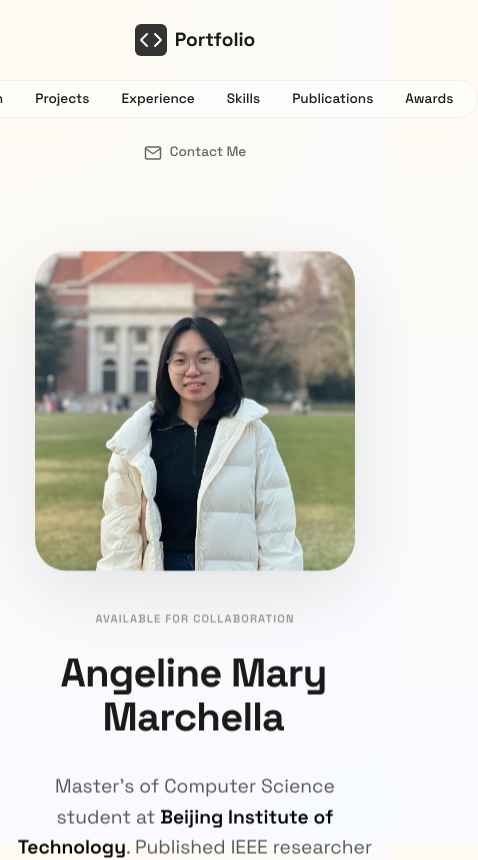
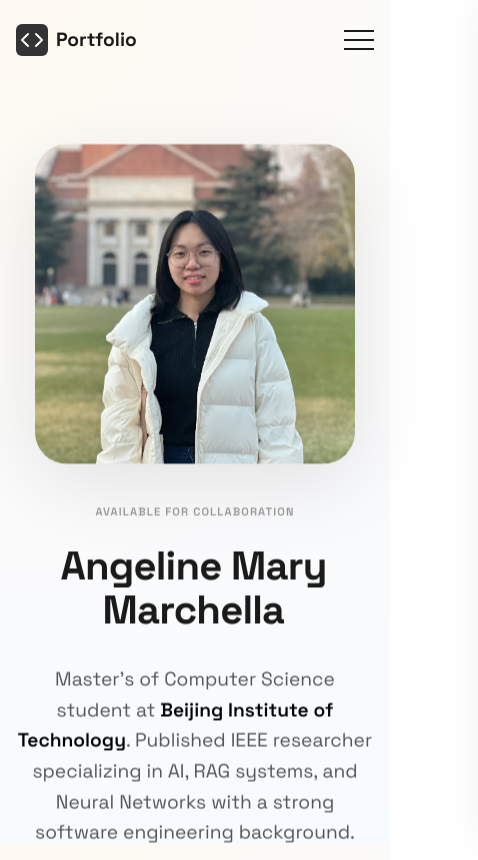
Before and after one commit to angelinemarym/portfolio-app, a React (Vite) app: page / in a window 390 px wide. Shown: the top 860 px of the page, 478 px wide, since content can reach past the window. Built offline with nearby package versions, Linux system fonts and the light colour scheme.

Commit message:
feat: Implement initial React portfolio application with dynamic content sections and interactive UI components.

```diff
--- a/src/App.jsx
+++ b/src/App.jsx
@@ -141,6 +141,7 @@ const Modal = ({ isOpen, onClose, award }) => {
 function App() {
     const [time, setTime] = React.useState(new Date());
     const [location, setLocation] = React.useState('');
+    const [isMenuOpen, setIsMenuOpen] = React.useState(false);
     const [selectedAward, setSelectedAward] = React.useState(null);
 
     React.useEffect(() => {
@@ -161,6 +162,9 @@ function App() {
         return date.toLocaleTimeString([], { hour: '2-digit', minute: '2-digit', hour12: true });
     };
 
+    const toggleMenu = () => setIsMenuOpen(!isMenuOpen);
+    const closeMenu = () => setIsMenuOpen(false);
+
     return (
         <div className="app-container" style={{ padding: '0 2rem' }}>
             <header className="header-container">
@@ -170,21 +174,31 @@ function App() {
                     </div>
                     Portfolio
                 </div>
-                <nav style={{ background: 'rgba(255,255,255,0.5)', backdropFilter: 'blur(10px)', padding: '0.5rem 1.5rem', borderRadius: '30px', border: '1px solid var(--glass-border)' }}>
+
+                <button className={`menu-toggle ${isMenuOpen ? 'open' : ''}`} onClick={toggleMenu} aria-label="Toggle menu">
+                    <span></span>
+                    <span></span>
+                    <span></span>
+                </button>
+
+                <nav className={`nav-menu ${isMenuOpen ? 'active' : ''}`}>
                     <ul style={{ display: 'flex', gap: '2rem', listStyle: 'none', fontSize: '0.85rem', fontWeight: 500 }}>
-                        <li><a href="#education">Education</a></li>
-                        <li><a href="#projects">Projects</a></li>
-                        <li><a href="#experience">Experience</a></li>
-                        <li><a href="#skills">Skills</a></li>
-                        <li><a href="#publications">Publications</a></li>
-                        <li><a href="#awards">Awards</a></li>
+                        <li><a href="#education" onClick={closeMenu}>Education</a></li>
+                        <li><a href="#projects" onClick={closeMenu}>Projects</a></li>
+                        <li><a href="#experience" onClick={closeMenu}>Experience</a></li>
+                        <li><a href="#skills" onClick={closeMenu}>Skills</a></li>
+                        <li><a href="#publications" onClick={closeMenu}>Publications</a></li>
+                        <li><a href="#awards" onClick={closeMenu}>Awards</a></li>
                     </ul>
                 </nav>
-                <div style={{ display: 'flex', gap: '1rem', color: '#666' }}>
+
+                <div className="nav-contact">
                     <a href="mailto:angeline030303@gmail.com" style={{ display: 'flex', alignItems: 'center', gap: '0.5rem', fontSize: '0.85rem', fontWeight: 500 }}>
                         <Icon name="mail" /> Contact Me
                     </a>
                 </div>
+
+                {isMenuOpen && <div className="nav-overlay" onClick={closeMenu}></div>}
             </header>
 
             <main className="container" style={{ maxWidth: '1100px', margin: '0 auto', padding: '4rem 0' }}>
--- a/src/index.css
+++ b/src/index.css
@@ -185,6 +185,57 @@ button {
     mask-image: linear-gradient(to bottom, transparent, black 15%, black 85%, transparent);
 }
 
+.menu-toggle {
+    display: none;
+    flex-direction: column;
+    justify-content: space-between;
+    width: 30px;
+    height: 20px;
+    background: transparent;
+    border: none;
+    cursor: pointer;
+    padding: 0;
+    z-index: 1001;
+}
+
+.menu-toggle span {
+    width: 100%;
+    height: 2px;
+    background-color: var(--text-color);
+    transition: all 0.3s ease;
+}
+
+.menu-toggle.open span:nth-child(1) {
+    transform: translateY(9px) rotate(45deg);
+}
+
+.menu-toggle.open span:nth-child(2) {
+    opacity: 0;
+}
+
+.menu-toggle.open span:nth-child(3) {
+    transform: translateY(-9px) rotate(-45deg);
+}
+
+.nav-menu {
+    background: rgba(255, 255, 255, 0.5);
+    backdrop-filter: blur(10px);
+    padding: 0.5rem 1.5rem;
+    border-radius: 30px;
+    border: 1px solid var(--glass-border);
+}
+
+.nav-overlay {
+    position: fixed;
+    top: 0;
+    left: 0;
+    width: 100%;
+    height: 100%;
+    background: rgba(0, 0, 0, 0.3);
+    backdrop-filter: blur(4px);
+    z-index: 999;
+}
+
 .experience-scroll-container::-webkit-scrollbar {
     display: none;
     /* Chrome/Safari */
@@ -233,9 +284,60 @@ button {
 
 @media (max-width: 768px) {
     .header-container {
+        padding: 1.5rem 0;
+        position: relative;
+    }
+
+    .menu-toggle {
+        display: flex;
+    }
+
+    .nav-menu {
+        position: fixed;
+        top: 0;
+        right: -100%;
+        width: 75%;
+        max-width: 300px;
+        height: 100vh;
+        background: var(--secondary-color);
+        backdrop-filter: blur(20px);
         flex-direction: column;
-        gap: 1.5rem;
-        padding: 1.5rem 0;
+        justify-content: center;
+        align-items: center;
+        padding: 4rem 2rem;
+        transition: right 0.4s cubic-bezier(0.4, 0, 0.2, 1);
+        z-index: 1000;
+        border: none;
+        border-left: 1px solid var(--glass-border);
+        border-radius: 0;
+        box-shadow: -10px 0 30px rgba(0, 0, 0, 0.05);
+    }
+
+    .nav-menu.active {
+        right: 0;
+    }
+
+    .nav-menu ul {
+        flex-direction: column;
+        align-items: center;
+        gap: 2.5rem !important;
+        width: 100%;
+    }
+
+    .nav-menu ul li {
+        width: 100%;
+        text-align: center;
+    }
+
+    .nav-menu ul li a {
+        font-size: 1.1rem;
+        font-weight: 600;
+        display: block;
+        padding: 0.5rem;
+    }
+
+    .nav-contact {
+        display: none;
     }
 
     .hero-section {
```
